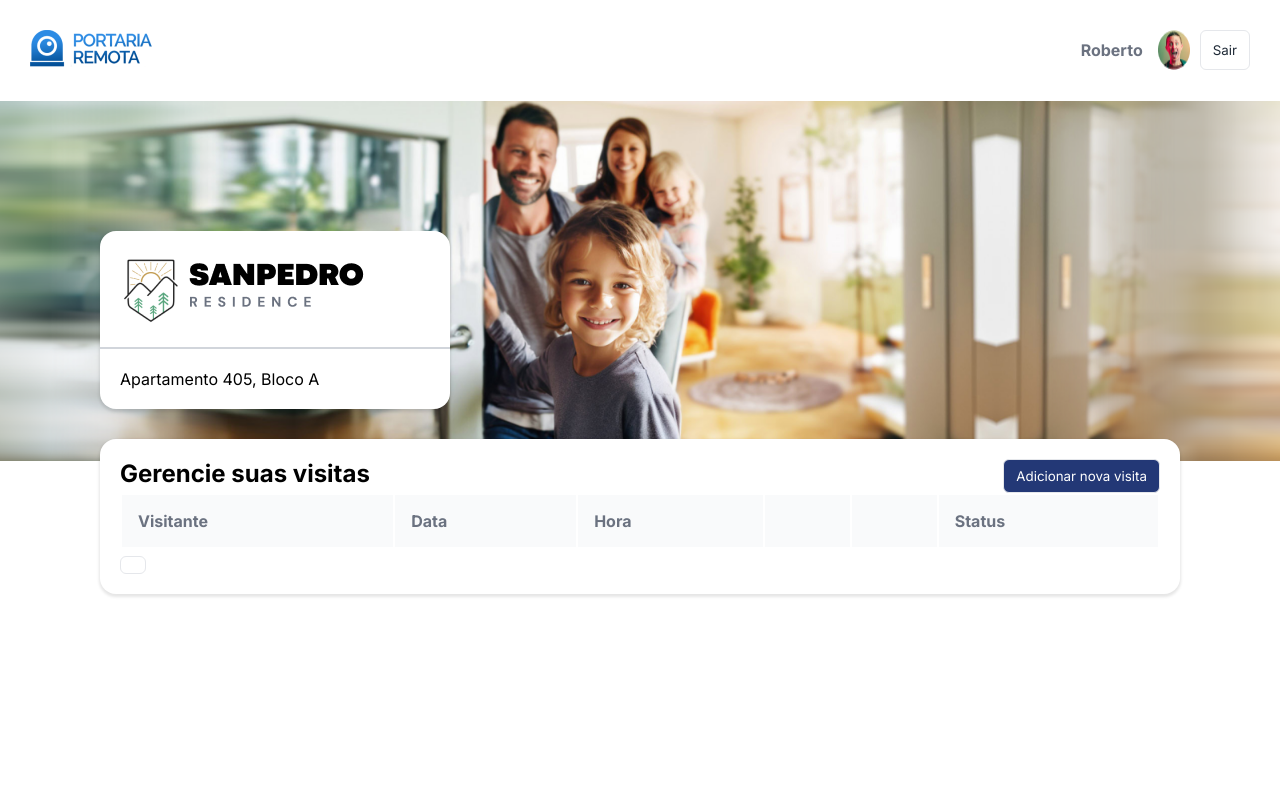
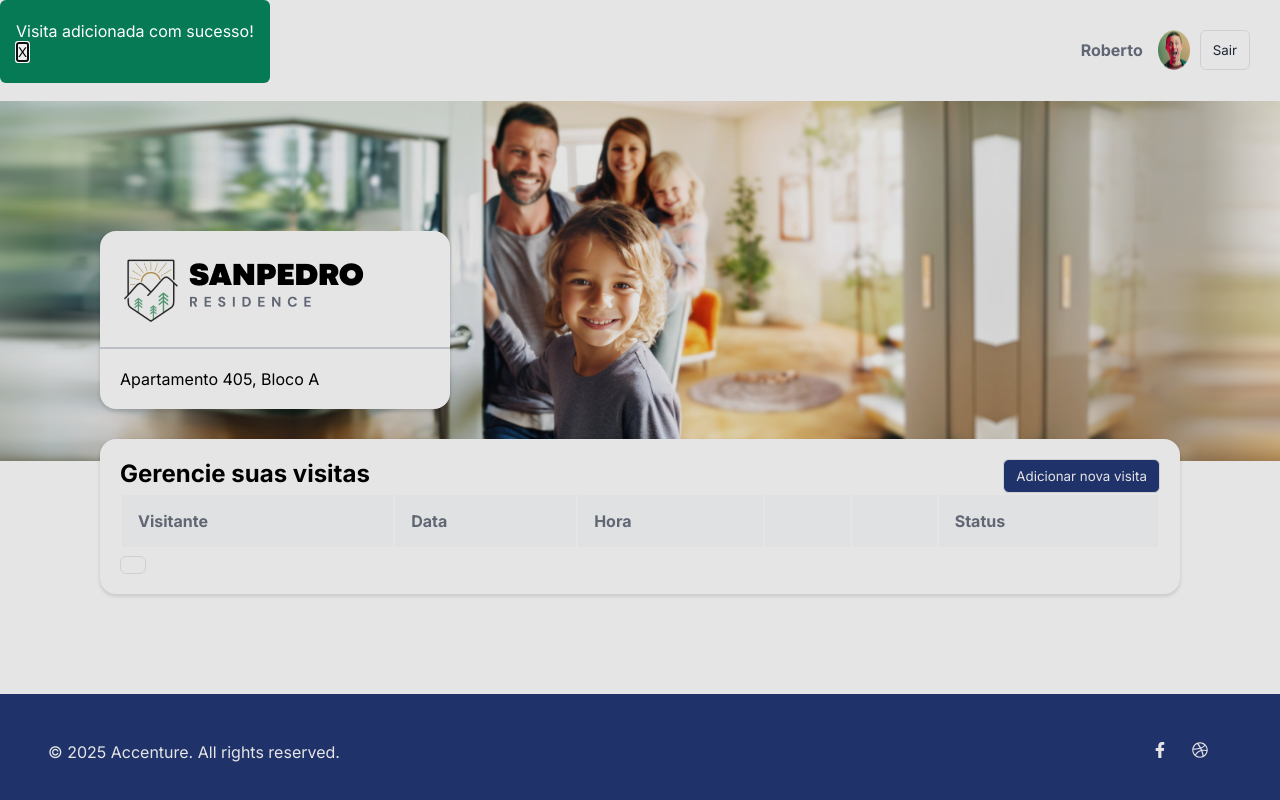
Before and after one commit to Calistofolio/Portaria-Remota, a React (Vite) app: page / in a window 1280 px wide. Shown: the top 800 px of the page. Built offline with nearby package versions, Linux system fonts and the light colour scheme.

Commit message:
implements footer and feedback modal to layout

```diff
--- a/src/components/layout/index.jsx
+++ b/src/components/layout/index.jsx
@@ -2,15 +2,26 @@ import Header from "../header"
 import Footer from "../footer"
 import FeedbackMessage from "../feedback-message"
 import { Outlet } from "react-router"
+import { useContext, useEffect } from "react"
+import { VisitContext } from "../../context"
 
 function Layout() {
+    const { visitInfo, dialogRef } = useContext(VisitContext)
+
+    useEffect(() =>{
+        dialogRef.current.showModal()
+      },[...visitInfo.map(item => item.status)])
+
+      useEffect(() =>{
+        dialogRef.current.showModal()
+      },[visitInfo])
 
     return (
         <div>
             <Header/>
             <Outlet/>
             <FeedbackMessage/>
-
+           <Footer/>
         </div>
     )
   }
--- a/src/pages/visitData/index.jsx
+++ b/src/pages/visitData/index.jsx
@@ -10,7 +10,7 @@ import CancelModal from "../../components/cancel-modal"
 
 function VisitData() {
   const params = useParams();
-  const { visitInfo, setVisitInfo, nav, cancelRef, setIndex } = useContext(VisitContext)
+  const { visitInfo, setVisitInfo, nav, cancelRef, setIndex, dialogRef } = useContext(VisitContext)
   const [thisVisit, setThisVisit] = useState({
     name: "",
     date: "",
@@ -28,6 +28,7 @@ function VisitData() {
     }
   },[])
 
+
   function handleInputChange(propName, propValue) {
     setThisVisit({ ...thisVisit, [propName]: propValue });
   }
@@ -36,7 +37,6 @@ function VisitData() {
     e.preventDefault();
     console.log(thisVisit)
     const thisDate = new Date()
-
 
     if (visitInfo == null) {
       setVisitInfo(thisVisit)
```
